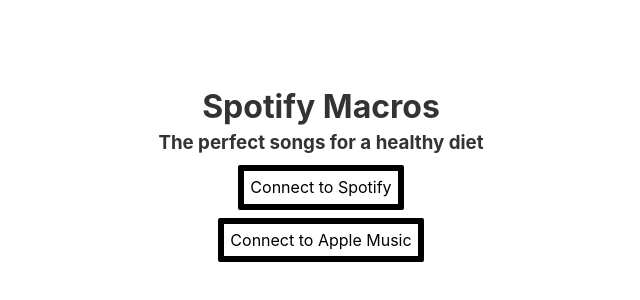
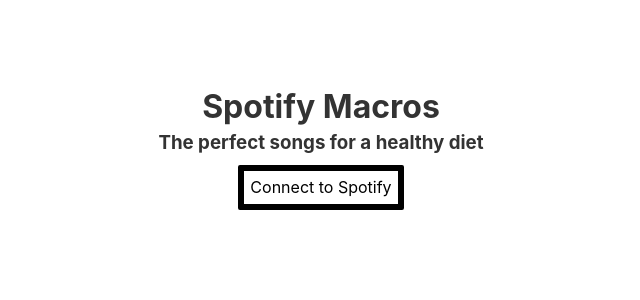
Before and after one commit to jfrain99/nutrition-spotify, a Svelte app: page / in a window 1280 px wide. Shown: the part 184-484 px from the top of the page, without its empty margins (319-959 px from the left). Built offline with nearby package versions, Linux system fonts and the light colour scheme.

Commit message:
remove apple music

```diff
--- a/src/App.svelte
+++ b/src/App.svelte
@@ -23,9 +23,6 @@
     window.location.href = url;
   }
 
-  function fEmily() {
-    window.alert("Fuck you Emily!")
-  }
   function getCode() {
     return new URLSearchParams(window.location.search).get('code')
   }
@@ -156,7 +153,6 @@
     <h3 style="margin: 0px; margin-bottom:7px">The perfect songs for a healthy diet</h3>
 
   <button on:click={getAuthorization}>{access_token ? "Logged in" : "Connect to Spotify"}</button>
-  <button on:click={fEmily}>Connect to Apple Music</button>
   </div>
   {#if access_token}
   <div style="display: flex;flex-direction: column;align-items: center;">
```
